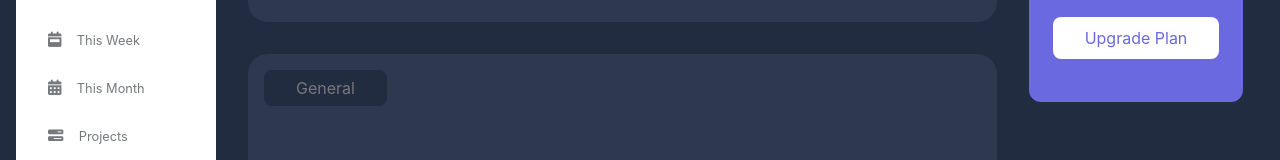
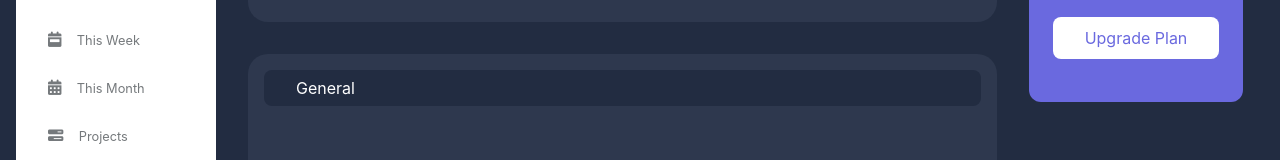
Before and after one commit to a-adeleye/todo-app, a React (Create React App) app: page / in a window 1280 px wide. Both pictures are taken after a click on the item "Projects". Shown: the part 180-340 px from the top of the page. Built offline with nearby package versions, Linux system fonts and the light colour scheme.

Commit message:
project delete done

```diff
--- a/src/App.css
+++ b/src/App.css
@@ -262,10 +262,27 @@ button:active {
 }
 
 .project {
+  width: 100%;
+  display: flex;
   padding: 0.5em 2em;
   background-color: #222c41;
   border-radius: 8px;
   color: #75797c;
+  align-items: center;
+}
+
+.project p {
+  color: #ffffff;
+  margin-right: auto;
+}
+
+.project-actions {
+  display: flex;
+  gap: 1em;
+}
+
+.project-actions i {
+  cursor: pointer;
 }
 
 .note > h5 {
--- a/src/App.js
+++ b/src/App.js
@@ -25,9 +25,9 @@ function App() {
   }
 
   function hideForm() {
-    setForm(prev => prev = "");
-    if(editingOn){
-      toggleEditing()
+    setForm((prev) => (prev = ""));
+    if (editingOn) {
+      toggleEditing();
       resetTaskData();
       resetNoteData();
     }
@@ -49,6 +49,14 @@ function App() {
   function resetProject() {
     setProjectText((prev) => (prev = ""));
   }
+
+  function deleteProject(e) {
+    setProjects((prev) => (prev = prev.filter((project) => project.id !== e.target.id)));
+  }
+
+  function updateProject() {}
+
+  function editProject() {}
 
   // Notes
   const [notes, setNotes] = React.useState([]);
@@ -74,19 +82,21 @@ function App() {
     );
   }
 
-  function deleteNote(e){
+  function deleteNote(e) {
     setNotes((prev) => (prev = prev.filter((note) => note.id !== e.target.id)));
   }
 
-  function editNote(e, param){
+  function editNote(e, param) {
     toggleEditing();
     showForm(param);
-    const currentNote = notes.filter(note => note.id === e.target.id);
-    setNoteData(prev => prev = {...prev, ...currentNote[0]})
+    const currentNote = notes.filter((note) => note.id === e.target.id);
+    setNoteData((prev) => (prev = { ...prev, ...currentNote[0] }));
   }
 
   function updateNote() {
-    setNotes(prev => prev.map(note => note.id === noteData.id ? noteData : note));
+    setNotes((prev) =>
+      prev.map((note) => (note.id === noteData.id ? noteData : note))
+    );
     toggleEditing();
     resetNoteData();
   }
@@ -131,30 +141,34 @@ function App() {
     );
   }
 
-  function toggleEditing(){
-    setEditingOn(prev => prev =! prev)
+  function toggleEditing() {
+    setEditingOn((prev) => (prev = !prev));
   }
 
-  function editTask(e, param){
+  function editTask(e, param) {
     toggleEditing();
     showForm(param);
-    const currentTask = tasks.filter(task => task.id === e.target.id);
-    setTaskData(prev => prev = {...prev, ...currentTask[0]})
+    const currentTask = tasks.filter((task) => task.id === e.target.id);
+    setTaskData((prev) => (prev = { ...prev, ...currentTask[0] }));
   }
 
-  function updateTask(){
-    setTasks(prev => prev.map(task => task.id === taskData.id ? taskData : task));
+  function updateTask() {
+    setTasks((prev) =>
+      prev.map((task) => (task.id === taskData.id ? taskData : task))
+    );
     toggleEditing();
     resetTaskData();
   }
 
-  function completeTask(e){
-    const {id, checked} = e.target;
-    console.log(checked)
-    setTasks(prev => prev.map(task => task.id === id ? {...task, completed: checked} : task))
+  function completeTask(e) {
+    const { id, checked } = e.target;
+    console.log(checked);
+    setTasks((prev) =>
+      prev.map((task) =>
+        task.id === id ? { ...task, completed: checked } : task
+      )
+    );
   }
-
-  console.table(notes)
 
   return (
     <div className="App">
@@ -166,10 +180,11 @@ function App() {
         notes={notes}
         tasks={tasks}
         deleteTask={deleteTask}
-        editTask ={editTask}
+        editTask={editTask}
         completeTask={completeTask}
         editNote={editNote}
         deleteNote={deleteNote}
+        deleteProject={deleteProject}
       />
       <RightBar />
       {form === "projectForm" && (
@@ -178,7 +193,8 @@ function App() {
           onClick={addProject}
           value={projectText}
           hide={hideForm}
-          editingOn ={editingOn}
+          editingOn={editingOn}
+          update={updateProject}
         />
       )}
       {form === "noteForm" && (
@@ -188,7 +204,7 @@ function App() {
           title={noteData.title}
           body={noteData.noteText}
           hide={hideForm}
-          editingOn ={editingOn}
+          editingOn={editingOn}
           update={updateNote}
         />
       )}
@@ -203,7 +219,7 @@ function App() {
           task={taskData.task}
           project={taskData.project}
           dueDate={taskData.dueDate}
-          editingOn ={editingOn}
+          editingOn={editingOn}
         />
       )}
     </div>
--- a/src/components/Main.js
+++ b/src/components/Main.js
@@ -4,7 +4,7 @@ import Projects from "./Projects";
 import { TaskStats, NoteStats, ProjectStats } from "./Stats";
 
 function Main(props) {
-  const { view, tasks, notes, projects, formHandler, deleteTask, editTask, completeTask, editNote, deleteNote } = props;
+  const { view, tasks, notes, projects, formHandler, deleteTask, editTask, completeTask, editNote, deleteNote, deleteProject } = props;
   return (
     <main>
       <header>
@@ -26,7 +26,7 @@ function Main(props) {
       {view === "Projects" && <ProjectStats projects={projects} />}
       {view === "Tasks" && <Tasks tasks={tasks} deleteTask={deleteTask} editTask={editTask} completeTask={completeTask}/>}
       {view === "Notes" && <Notes notes={notes} deleteNote={deleteNote} editNote={editNote}/>}
-      {view === "Projects" && <Projects projects={projects} />}
+      {view === "Projects" && <Projects projects={projects} deleteProject={deleteProject}/>}
     </main>
   );
 }
--- a/src/components/Projects.js
+++ b/src/components/Projects.js
@@ -2,15 +2,29 @@ import { nanoid } from "nanoid";
 
 function Projects(props) {
   const projectItems = props.projects.map((project) => (
-    <p key={nanoid()} className="project" id={project.id}>
-      {project.name}
-    </p>
+    <div key={nanoid()} className="project">
+      <p>{project.name}</p>
+      <div className="project-actions">
+        <i
+          className="fa-solid fa-pen-to-square"
+          id={project.id}
+          onClick={(e) => props.editProject(e, "projectForm")}
+        ></i>
+        <i
+          className="fa-solid fa-trash"
+          id={project.id}
+          onClick={props.deleteProject}
+        ></i>
+      </div>
+    </div>
   ));
 
   return (
     <section className="projects">
       <div className="projects-container">
-        <p className="project">General</p>
+        <div className="project">
+          <p>General</p>
+        </div>
         {projectItems}
       </div>
     </section>
```
